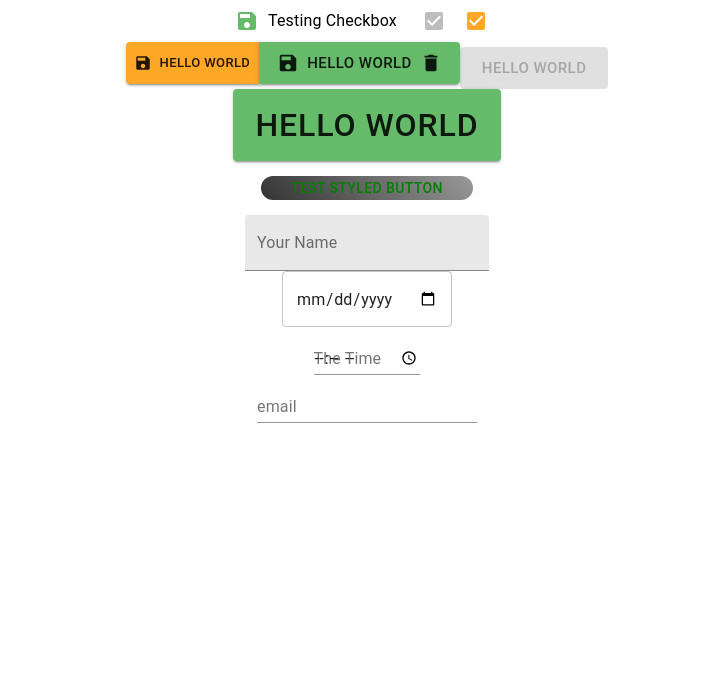
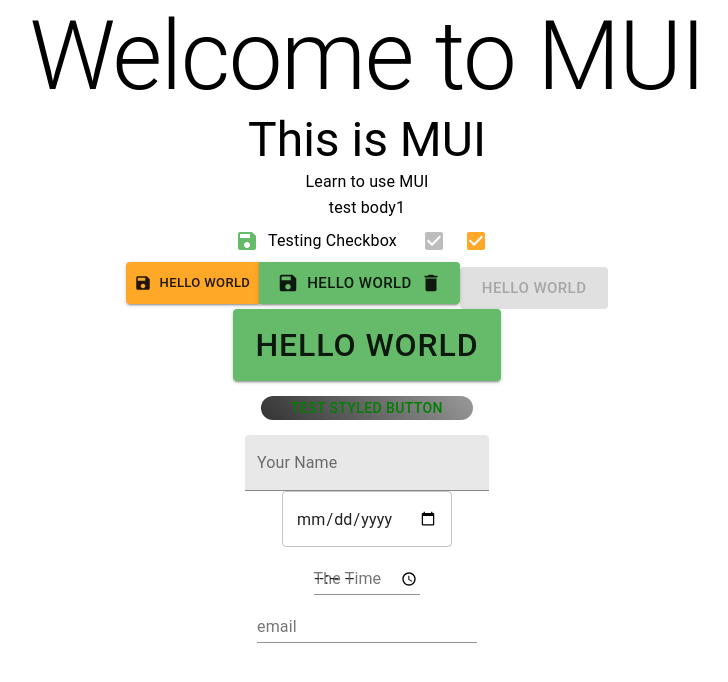
Before and after one commit to mmanchee/MaterialUIExample, a React (Create React App) app: page / in a window 1280 px wide. Shown: the top 682 px of the page, without its empty margins (273-1001 px from the left). Built offline with nearby package versions, Linux system fonts and the light colour scheme.

Commit message:
add Typographys with material-ui

```diff
--- a/src/App.js
+++ b/src/App.js
@@ -6,8 +6,15 @@
 import Checkboxes from './components/Checkboxes';
 import Buttons from './components/Buttons';
 import TextFields from './components/TextFields';
+import Typographies from "./components/Typographies";
 
 const theme = createMuiTheme({
+  typography: {
+    h2: {
+      fontSize: 32,
+      marginBottom: 15,
+    }
+  },
   palette: {
     primary: {
       main: orange[400]
@@ -22,6 +29,7 @@
   return (
     <ThemeProvider theme={theme}>
       <div className="App">
+        <Typographies />
         <Checkboxes />
         <Buttons />
         <TextFields />
--- /dev/null
+++ b/src/components/Typographies.js
@@ -0,0 +1,24 @@
+import React from 'react'
+import { Typography } from '@material-ui/core';
+
+const Typographies = () => {
+  return (
+    <div>
+      <Typography variant='h1' component='div'>
+        Welcome to MUI
+      </Typography>
+      <Typography variant='h3'>
+        This is MUI
+      </Typography>
+      <Typography variant='subtitle1'>
+        Learn to use MUI
+      </Typography>
+      <Typography variant='body1'>
+        test body1
+      </Typography>
+
+    </div>
+  )
+}
+
+export default Typographies
```
Also changed, not shown: 1 other file (tests, documents, lock files or other folders).
